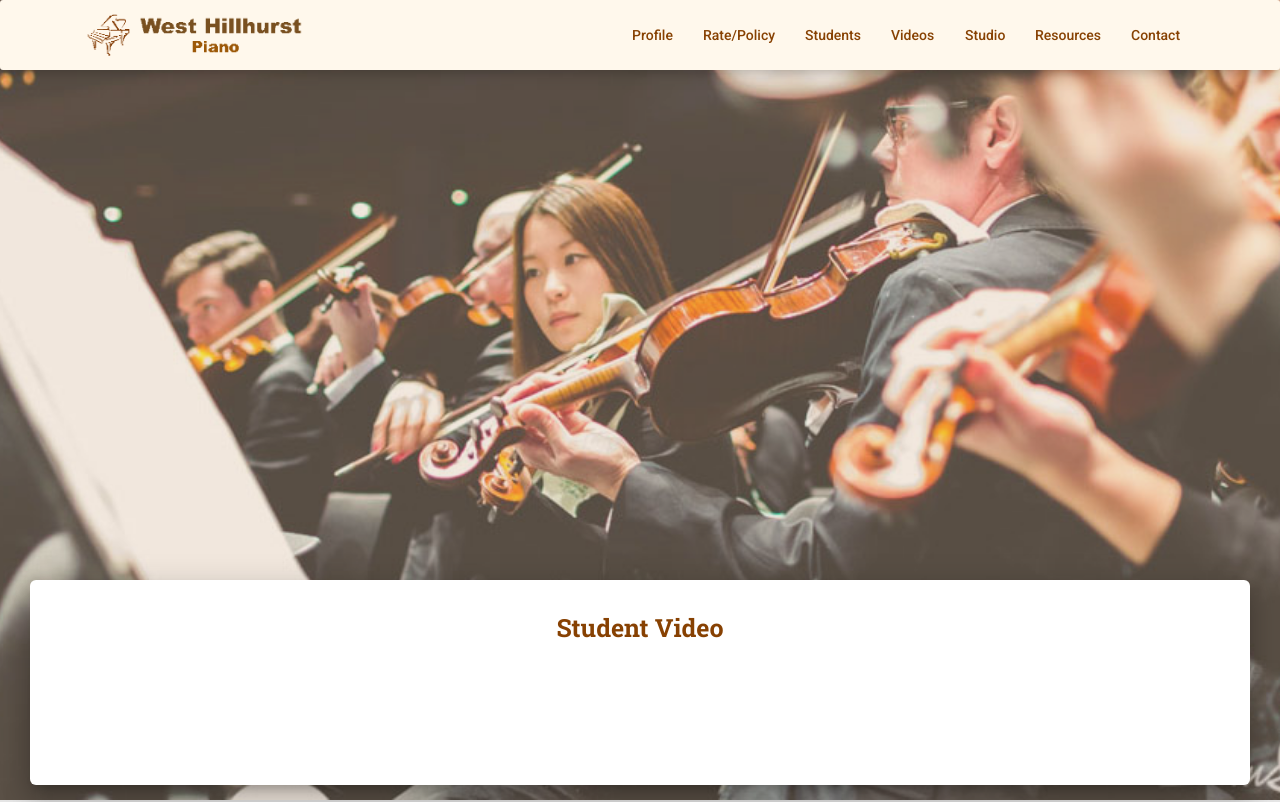
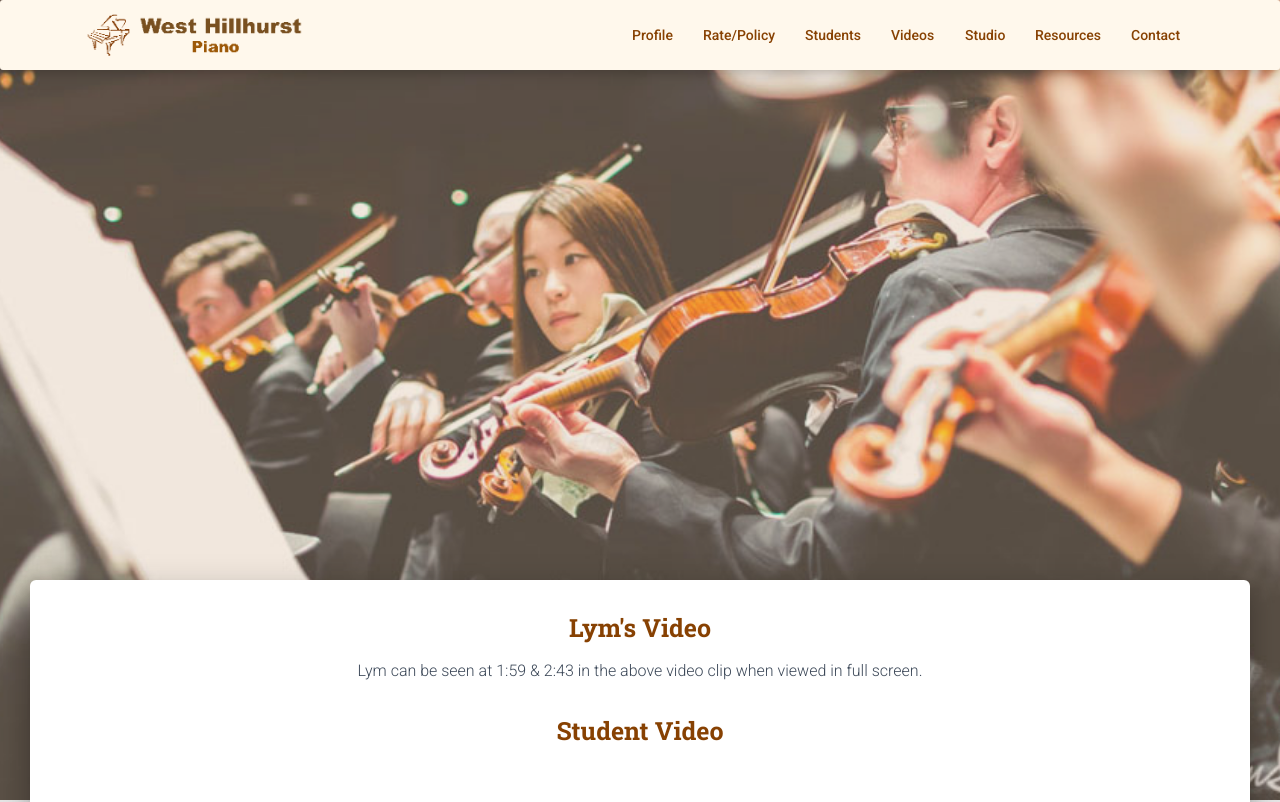
Before and after one commit to czodiac/teacherlym, a Next.js app: page /videos in a window 1280 px wide. Shown: the top 802 px of the page. Built offline with nearby package versions, Linux system fonts and the light colour scheme.

Commit message:
Move Lym's video

```diff
--- a/pages/profile.js
+++ b/pages/profile.js
@@ -120,10 +120,6 @@ export default function ProfilePage(props) {
               </a>
               )
             </div>
-            <br />
-            <YouTube videoId="1RWD7yMxlTA" opts={opts} />
-            Lym can be seen at 1:59 & 2:43 in the above video clip when viewed
-            in full screen.
           </div>
         </div>
       </div>
--- a/pages/videos.js
+++ b/pages/videos.js
@@ -37,6 +37,19 @@ export default function VideoPage(props) {
         className={classNames(classes.main, classes.mainRaised, classes.center)}
       >
         <div className={classes.container}>
+        <GridContainer justify="center">
+            <GridItem xs={12} sm={12} md={6}>
+              <div className={classes.profile}>
+                <div className={classes.name}>
+                  <h3 className={classes.title}>Lym's Video</h3>
+                </div>
+              </div>
+            </GridItem>
+          </GridContainer>
+          <YouTube videoId="1RWD7yMxlTA" opts={opts} />
+            Lym can be seen at 1:59 & 2:43 in the above video clip when viewed
+            in full screen.
+          <br />
           <GridContainer justify="center">
             <GridItem xs={12} sm={12} md={6}>
               <div className={classes.profile}>
```
